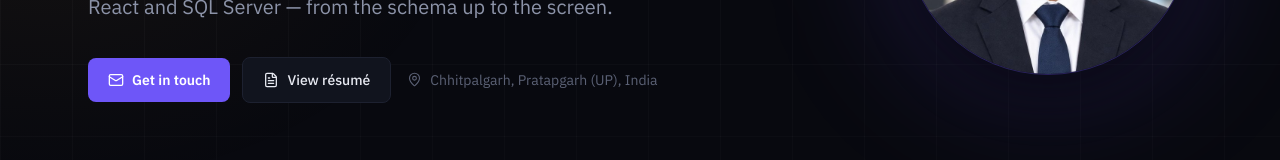
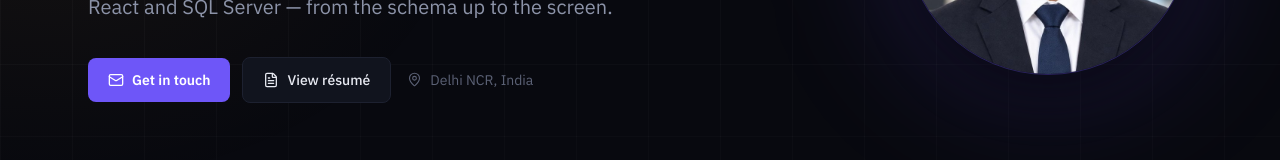
Before and after one commit to S2508-Suraj/suraj-portfolio-react, a React (Vite) app: page / in a window 1280 px wide. Shown: the part 368-528 px from the top of the page. Built offline with nearby package versions, Linux system fonts and the light colour scheme.

Commit message:
git commit -m "Update location to Delhi NCR; refresh resume"

```diff
--- a/src/data/content.js
+++ b/src/data/content.js
@@ -11,7 +11,7 @@ export const profile = {
     'I build scalable line-of-business web applications — C#, ASP.NET Core, React and SQL Server — from the schema up to the screen.',
   summary:
     'Results-driven .NET Full-Stack Developer with hands-on experience designing, developing and maintaining scalable web applications using C#, .NET Core/Framework, React and SQL Server, following OOP design patterns and n-tier architecture. Experienced in building RESTful Web APIs, ETL workflows and CI/CD pipelines, with regular use of AI-assisted development tools to accelerate delivery and improve code quality. Comfortable working in Agile/Scrum environments with strong problem-solving and analytical skills.',
-  location: 'Chhitpalgarh, Pratapgarh (UP), India',
+  location: 'Delhi NCR, India',
   email: 'surajkesharwani9918@gmail.com',
   phones: ['+91 97949 30740', '+91 63865 80826'],
   availability: 'Open to full-stack .NET roles',
```
